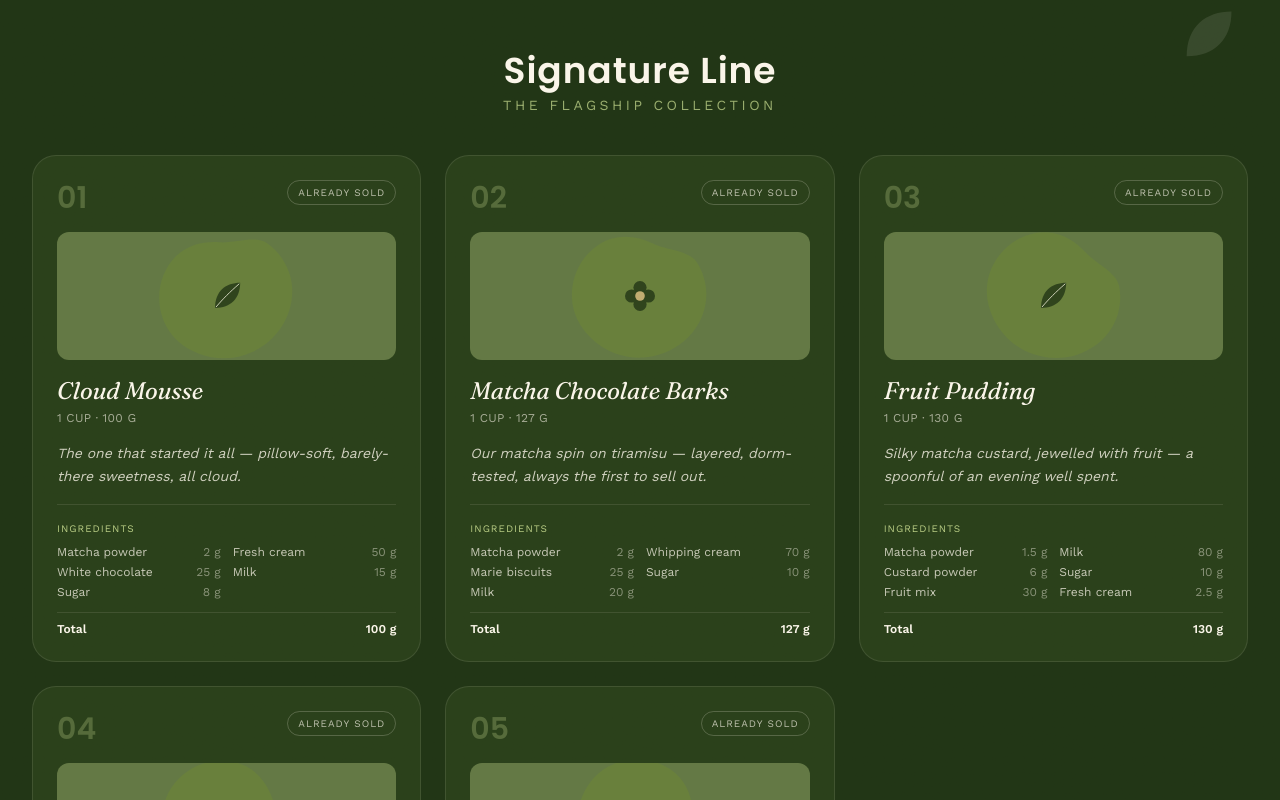
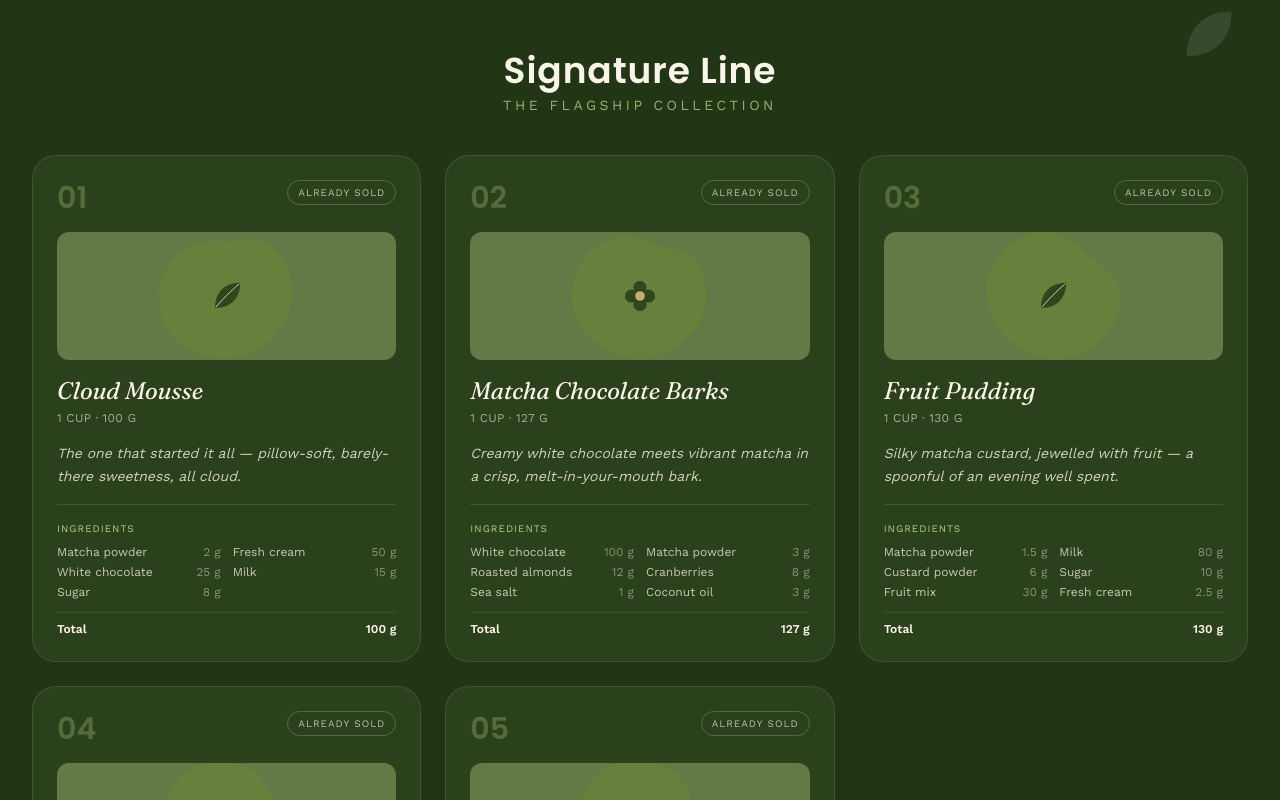
Before and after one commit to Cat-logo-in-github/MatchaMithai, a React (Vite) app: page /#/catalogue in a window 1280 px wide. Shown: the part 435-1235 px from the top of the page. Built offline with nearby package versions, Linux system fonts and the light colour scheme.

Commit message:
Update recipes.ts

```diff
--- a/src/data/recipes.ts
+++ b/src/data/recipes.ts
@@ -36,14 +36,15 @@ export const sweets: Sweet[] = [
     status: "sold",
     category: "Signature Line",
     ingredients: [
-      { name: "Matcha powder", amount: "2 g" },
-      { name: "Whipping cream", amount: "70 g" },
-      { name: "Marie biscuits", amount: "25 g" },
-      { name: "Sugar", amount: "10 g" },
-      { name: "Milk", amount: "20 g" },
+      { name: "White chocolate", amount: "100 g" },
+      { name: "Matcha powder", amount: "3 g" },
+      { name: "Roasted almonds", amount: "12 g" },
+      { name: "Cranberries", amount: "8 g" },
+      { name: "Sea salt", amount: "1 g" },
+      { name: "Coconut oil", amount: "3 g" },
     ],
     total: "127 g",
-    blurb: "Our matcha spin on tiramisu — layered, dorm-tested, always the first to sell out.",
+    blurb: "Creamy white chocolate meets vibrant matcha in a crisp, melt-in-your-mouth bark.",
   },
   {
     id: 3,
```
